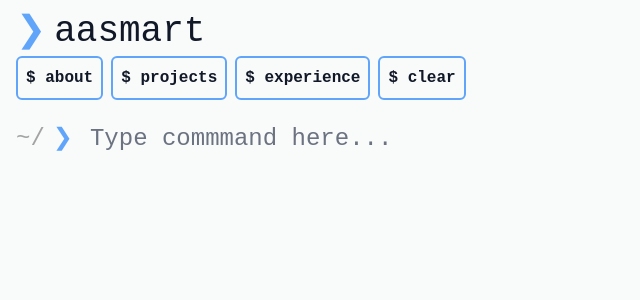
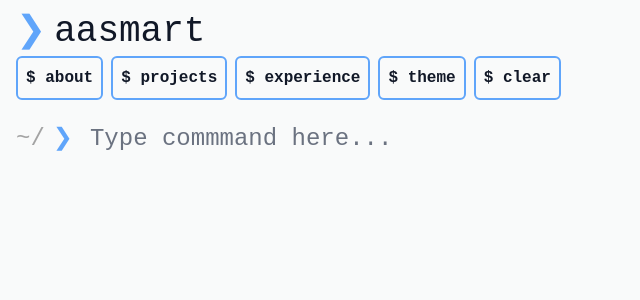
Before and after one commit to aasmart/aasmart-portfolio, a SvelteKit app: page / in a window 1280 px wide. Shown: the top 300 px of the page, without its empty margins (0-640 px from the left). Built offline with nearby package versions, Linux system fonts and the light colour scheme.

Commit message:
Theme switcher works

```diff
--- a/src/app.css
+++ b/src/app.css
@@ -1,8 +1,3 @@
 @import 'tailwindcss/base';
 @import 'tailwindcss/components';
 @import 'tailwindcss/utilities';
-
-.grow-fade-in {
-    animation: var(--grow-fade-in);
-    background-color: red;
-}
--- a/src/app.html
+++ b/src/app.html
@@ -1,5 +1,5 @@
 <!doctype html>
-<html lang="en">
+<html lang="en" class="bg-light-bg dark:bg-gray-bg">
 
 <head>
     <meta charset="utf-8" />
@@ -8,7 +8,7 @@
     %sveltekit.head%
 </head>
 
-<body data-sveltekit-preload-data="hover">
+<body data-sveltekit-preload-data="hover" class="bg-light-bg dark:bg-gray-bg">
     <div style="display: contents">%sveltekit.body%</div>
 </body>
 <script src="https://kit.fontawesome.com/5282dfddf0.js" crossorigin="anonymous"></script>
--- a/src/components/AboutCommandResult.svelte
+++ b/src/components/AboutCommandResult.svelte
@@ -1,7 +1,8 @@
 <script lang="ts">
+	import { getContext } from 'svelte';
 	import type { Action } from 'svelte/action';
 
-	let { focusCommand }: { focusCommand: () => void } = $props();
+	let focusCommand = getContext<() => void>('requestFocus');
 
 	let focus: Action = (_) => {
 		focusCommand();
--- a/src/components/Command.svelte
+++ b/src/components/Command.svelte
@@ -1,26 +1,21 @@
 <script lang="ts">
 	import type { Action } from 'svelte/action';
-	import AboutCommandResult from './AboutCommandResult.svelte';
-	import ProjectCommandResult from './ProjectCommandResult.svelte';
-	import UnknownCommandResult from './UnknownCommandResult.svelte';
-	import ExperienceCommandResult from './ExperienceCommandResult.svelte';
-	import ClearTerminalCommandResut from './ClearTerminalCommandResut.svelte';
+	import { setContext, type Snippet } from 'svelte';
 
 	let {
 		name,
 		updatedHistory,
 		isLastCommand,
 		tryRestoreScrollPosition,
-		clearTerminal
+		children
 	}: {
 		name: string;
 		updatedHistory: boolean;
 		isLastCommand: boolean;
 		tryRestoreScrollPosition: () => boolean;
-		clearTerminal: () => void;
+		children: Snippet;
 	} = $props();
 	let commandName: HTMLParagraphElement;
-	let nameLower = $state(name.toLocaleLowerCase());
 
 	// I'm not sure how to correctly do this, but essentially this is duplicated
 	// because awaits happen late, but some elements need to focus when the command is
@@ -38,6 +33,8 @@
 			});
 		}
 	};
+
+	setContext('requestFocus', requestFocus);
 </script>
 
 <div bind:this={commandName} use:focusAction>
@@ -45,15 +42,5 @@
 		<span class="text-blue-400">❯</span>
 		{name}
 	</h2>
-	{#if nameLower == 'about'}
-		<AboutCommandResult focusCommand={requestFocus} />
-	{:else if nameLower == 'projects'}
-		<ProjectCommandResult focusCommand={requestFocus} />
-	{:else if nameLower == 'experience'}
-		<ExperienceCommandResult {requestFocus} />
-	{:else if nameLower == 'clear'}
-		<ClearTerminalCommandResut {clearTerminal} />
-	{:else}
-		<UnknownCommandResult {name} focusCommand={requestFocus} />
-	{/if}
+	{@render children?.()}
 </div>
--- a/src/components/ExperienceCommandResult.svelte
+++ b/src/components/ExperienceCommandResult.svelte
@@ -1,8 +1,7 @@
 <script lang="ts">
 	import type { Action } from 'svelte/action';
 	import ExperienceItem from './ExperienceItem.svelte';
-
-	let { requestFocus }: { requestFocus: () => void } = $props();
+	import { getContext } from 'svelte';
 
 	let experiencePromise = fetch('/experiences/experiences.json')
 		.then((response) => response.json())
@@ -13,6 +12,8 @@
 			console.error('Error fetching experience data:', error);
 			return null;
 		});
+
+	let requestFocus = getContext<() => void>('requestFocus');
 
 	let focus: Action = (_) => {
 		requestFocus();
--- a/src/components/ProjectCommandResult.svelte
+++ b/src/components/ProjectCommandResult.svelte
@@ -1,11 +1,11 @@
 <script lang="ts">
 	import type { Action } from 'svelte/action';
 	import ProjectCard from './ProjectCard.svelte';
-
-	let { focusCommand }: { focusCommand: () => void } = $props();
+	import { getContext } from 'svelte';
 
 	let projectsPromise = fetch('/projects/project_cards.json').then((res) => res.json());
 
+	let focusCommand = getContext<() => void>('requestFocus');
 	let focus: Action = (_) => {
 		focusCommand();
 	};
--- /dev/null
+++ b/src/components/ThemeCommandResult.svelte
@@ -0,0 +1,38 @@
+<script lang="ts">
+	import { getContext } from 'svelte';
+	import type { Action } from 'svelte/action';
+	import type { Theme } from '../routes/+page.svelte';
+
+	let { theme, setTheme }: { theme: Theme; setTheme: (theme: Theme) => void } = $props();
+
+	let requestFocus = getContext<() => void>('requestFocus');
+	let focus: Action = (_) => {
+		requestFocus();
+	};
+
+	// const placeholderExperience = {
+	//        title: "experience.title",
+	//        name: "experience.name",
+	//        description: "experience.description",
+	//
+	//    };
+
+	function toggleTheme() {
+		if (theme === 'light') {
+			setTheme('dark');
+		} else {
+			setTheme('light');
+		}
+	}
+
+	//TODO: case when no experiences
+</script>
+
+<section use:focus class="text-gray-900 motion-safe:animate-grow-fade-in dark:text-gray-50">
+	<h2 class="w-full items-center text-xl">
+		<span class="font-bold text-blue-400">export</span>
+		<span>THEME</span>
+		<span class="font-bold text-blue-400">=</span>
+		<button onclick={toggleTheme}>{theme}</button>
+	</h2>
+</section>
--- a/src/components/UnknownCommandResult.svelte
+++ b/src/components/UnknownCommandResult.svelte
@@ -1,11 +1,13 @@
 <script lang="ts">
-	import type { Action } from "svelte/action";
+	import { getContext } from 'svelte';
+	import type { Action } from 'svelte/action';
 
-    let { name, focusCommand }: { name: string, focusCommand: () => void } = $props();
+	let { name }: { name: string } = $props();
 
-    let focus: Action = (_) => {
-        focusCommand();
-    }
+	let focusCommand = getContext<() => void>('requestFocus');
+	let focus: Action = (_) => {
+		focusCommand();
+	};
 </script>
 
 <p use:focus class="dark:text-gray-50">Unrecognized command '{name}'</p>
--- a/src/routes/+layout.svelte
+++ b/src/routes/+layout.svelte
@@ -6,16 +6,6 @@
 {@render children()}
 
 <style>
-	@media (prefers-color-scheme: dark) {
-		:global(html, #command-prompt, header) {
-			background-color: #202229;
-		}
-	}
-	@media (prefers-color-scheme: light) {
-		:global(html, #command-prompt, header) {
-			background-color: #f9fafa;
-		}
-	}
 	:global(body) {
 		height: 100dvh;
 		display: flex;
--- a/src/routes/+page.svelte
+++ b/src/routes/+page.svelte
@@ -1,3 +1,7 @@
+<script module lang="ts">
+	export type Theme = 'light' | 'dark';
+</script>
+
 <script lang="ts">
 	import {
 		afterNavigate,
@@ -6,10 +10,16 @@
 		replaceState
 	} from '$app/navigation';
 	import { page } from '$app/state';
-	import type { Action } from 'svelte/action';
 	import Command from '../components/Command.svelte';
 	import CommandInput from '../components/CommandInput.svelte';
 	import NavButton from '../components/NavButton.svelte';
+	import AboutCommandResult from '../components/AboutCommandResult.svelte';
+	import ProjectCommandResult from '../components/ProjectCommandResult.svelte';
+	import ExperienceCommandResult from '../components/ExperienceCommandResult.svelte';
+	import ClearTerminalCommandResut from '../components/ClearTerminalCommandResut.svelte';
+	import ThemeCommandResult from '../components/ThemeCommandResult.svelte';
+	import UnknownCommandResult from '../components/UnknownCommandResult.svelte';
+	import { onMount } from 'svelte';
 
 	let terminalHistory: string[] = $state(tryRestoreHistory());
 	let terminalInput = $state('');
@@ -86,11 +96,46 @@
 		if (!terminalHistoryElement) return false;
 		scrolling = terminalHistoryElement.scrollTop > 0;
 	};
+
+	// theme handling
+	// ========================
+	let theme = $state<Theme>('light');
+	function getTheme(): Theme {
+		if ('theme' in window.localStorage) {
+			const theme = window.localStorage.getItem('theme');
+			if (theme) {
+				return theme as Theme;
+			}
+		}
+		if (window.matchMedia('(prefers-color-scheme: dark)').matches) {
+			return 'dark';
+		}
+		return 'light';
+	}
+
+	function setTheme(newTheme: Theme) {
+		theme = newTheme;
+	}
+
+	onMount(() => {
+		setTheme(getTheme());
+	});
+
+	$effect(() => {
+		if (theme === 'light') {
+			document.documentElement.classList.add('light');
+			document.documentElement.classList.remove('dark');
+		} else {
+			document.documentElement.classList.add('dark');
+			document.documentElement.classList.remove('light');
+		}
+		window.localStorage.setItem('theme', theme);
+	});
 </script>
 
 <!-- <svelte:window onkeydown={checkShortcut} /> -->
 
-<header>
+<header class="bg-light-bg dark:bg-gray-bg">
 	<nav
 		class="sticky px-4 {scrolling
 			? 'border-b-2 shadow-md'
@@ -104,24 +149,38 @@
 			<NavButton command={'about'} {addToHistory} />
 			<NavButton command={'projects'} {addToHistory} />
 			<NavButton command={'experience'} {addToHistory} />
+			<NavButton command={'theme'} {addToHistory} />
 			<NavButton command={'clear'} {addToHistory} />
 		</ul>
 	</nav>
 </header>
 
 <ul bind:this={terminalHistoryElement} class="h-full overflow-y-scroll" onscroll={onScroll}>
-	{#each terminalHistory as history, index}
+	{#each terminalHistory as name, index}
 		<li class="my-2 px-4">
 			<Command
-				name={history}
+				{name}
 				updatedHistory={updatedTerminalHistory}
 				isLastCommand={index == terminalHistory.length - 1}
 				{tryRestoreScrollPosition}
-				{clearTerminal}
-			/>
+			>
+				{#if name == 'about'}
+					<AboutCommandResult />
+				{:else if name == 'projects'}
+					<ProjectCommandResult />
+				{:else if name == 'experience'}
+					<ExperienceCommandResult />
+				{:else if name == 'clear'}
+					<ClearTerminalCommandResut {clearTerminal} />
+				{:else if name == 'theme'}
+					<ThemeCommandResult {theme} {setTheme} />
+				{:else}
+					<UnknownCommandResult {name} />
+				{/if}
+			</Command>
 		</li>
 	{/each}
-	<li class="command-prompt sticky bottom-0 my-2">
+	<li class="command-prompt sticky bottom-0 my-2 bg-light-bg dark:bg-gray-bg">
 		<CommandInput
 			class="px-4 text-2xl dark:text-gray-50"
 			bind:commandText={terminalInput}
--- a/tailwind.config.ts
+++ b/tailwind.config.ts
@@ -5,7 +5,7 @@ import type { Config } from 'tailwindcss';
 
 export default {
     content: ['./src/**/*.{html,js,svelte,ts}'],
-
+    darkMode: "class",
     theme: {
         extend: {
             colors: {
```
Also changed, not shown: 1 other file (tests, documents, lock files or other folders).
